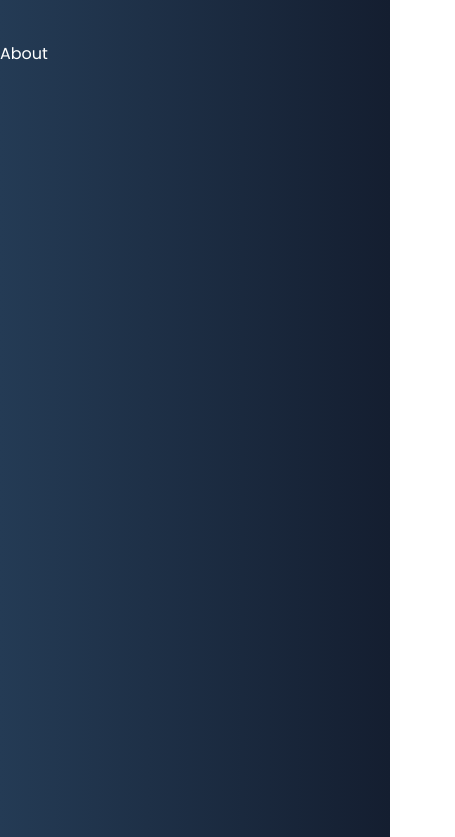
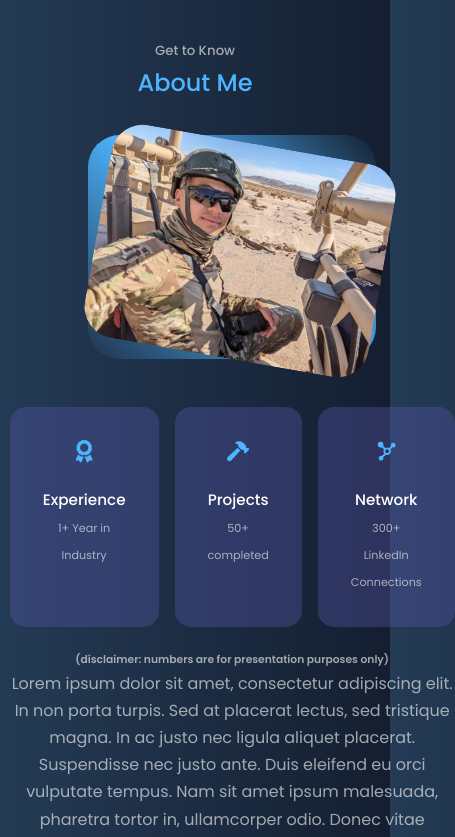
Before and after one commit to business-thiem/portfolio-site-v2, a React (Create React App) app: page / in a window 390 px wide. Shown: the part 900-1737 px from the top of the page, 455 px wide, since content can reach past the window. Built offline with nearby package versions, Linux system fonts and the light colour scheme.

Commit message:
experience section setup

```diff
--- a/src/components/about/About.jsx
+++ b/src/components/about/About.jsx
@@ -1,9 +1,60 @@
 import React from 'react'
 import './about.css'
+import me2 from '../../assets/mil-thiem.jpg'
+import {FaAward} from 'react-icons/fa'
+import {FaHammer} from 'react-icons/fa'
+import {BiSolidNetworkChart} from 'react-icons/bi'
 
 const About = () => {
   return (
-    <section id="about">About</section>
+    <section id="about">
+      <h5>Get to Know </h5>
+      <h2>About Me </h2>
+
+
+
+      <div className="container about__container">
+        <div class="about__me">
+          <div className="about__me-image">
+            <img src={me2} alt="thiem holding camera"/>
+          </div>
+        </div>
+
+
+        <div className="about__content">
+          <div className="about__cards">
+            <article className="about__card">
+              <FaAward className='about__icon'/>
+              <h5>Experience</h5>
+              <small>1+ Year in Industry</small>
+            </article>
+
+            <article className="about__card">
+              <FaHammer className='about__icon'/>
+              <h5>Projects</h5>
+              <small>50+ completed</small>
+            </article>
+
+            <article className="about__card">
+              <BiSolidNetworkChart className='about__icon'/>
+              <h5>Network</h5>
+              <small>300+ LinkedIn Connections</small>
+            </article>
+
+
+
+          </div>
+          <div className="about__text">
+              <p>
+                <h6>&#40;disclaimer: numbers are for presentation purposes only&#41;</h6>
+                Lorem ipsum dolor sit amet, consectetur adipiscing elit. In non porta turpis. Sed at placerat lectus, sed tristique magna. In ac justo nec ligula aliquet placerat. Suspendisse nec justo ante. Duis eleifend eu orci vulputate tempus. Nam sit amet ipsum malesuada, pharetra tortor in, ullamcorper odio. Donec vitae ultrices lectus. Nulla ornare velit sit amet purus egestas, sit amet malesuada urna iaculis.
+              </p>
+
+              <a href="#contact" className="btn btn-primary">Let's Talk</a>
+            </div>
+        </div>
+      </div>
+    </section>
   )
 }
 
--- a/src/components/about/about.css
+++ b/src/components/about/about.css
@@ -0,0 +1,152 @@
+section{
+    margin:0 auto 3rem;
+}
+.about__container {
+    display:grid;
+    grid-template: 35% 50%;
+    gap: 15%;
+    grid-template-columns: 1fr 2fr;
+}
+
+.about__me{
+    width: 100%;
+    /* aspect-ratio: 1/1; */
+    border-radius: 2rem;
+    background: linear-gradient(45deg, transparent, var(--color-primary), transparent);
+    display: grid;
+    place-items:center;
+    width:28rem;
+    height: 21rem;
+    padding-top: .5rem;
+    padding-left: .5rem;
+    grid-column:1;
+    grid-row:1;
+    z-index: 1;
+}
+
+.about__me-image{
+    width:100%;
+    border-radius: 2rem;
+    overflow: hidden;
+    transform: rotate(10deg);
+    width:28rem;
+    transition: .8s;
+    grid-column:1;
+    grid-row:1;
+    z-index: 2;
+}
+
+.about__me-image:hover{
+    transform: rotate(0);
+}
+
+.about__cards {
+    display:grid;
+    grid-template-columns: 1fr 1fr 1fr;
+    gap: 1.5rem;
+}
+
+.about__card{
+    background: var(--color-bg-variant);
+    border: 1px solid transparent;
+    border-radius: 1rem;
+    padding: 2rem;
+    text-align: center;
+    transition: 1s;
+}
+
+.about__card:hover{
+    background:transparent;
+    border-color: var(--color-parimary-variant);
+    cursor: default;
+
+}
+
+.about__icon {
+    color: var(--color-primary);
+    font-size: 1.4rem;
+    margin-bottom: 1rem;
+}
+
+.about__card h5{
+    font-size: 0.95rem;
+}
+
+.about__card small{
+    font-size: 0.7rem;
+    color: var(--color-light);
+}
+
+.about__text {
+    grid-template-columns: max-content;
+}
+
+.about__content p{
+    margin: 2rem 0 2.6rem;
+    color: var(--color-light)
+}
+
+/* ================= MEDIA QUERIES (Additional Fixes) ================= */
+@media screen and (max-width: 1200px){
+    section{
+        width:95%;
+    }
+
+    .about__me{
+        width:22rem;
+        height: 17rem;
+    }
+
+    .about__me-image{
+        width:22rem;
+    }
+}
+
+/* ================= MEDIA QUERIES (MEDIUM DEVICES) ================= */
+@media screen and (max-width: 1024px){
+    .about__container{
+        grid-template-columns: 1fr;
+        gap:0;
+    }
+
+    .about__me{
+        width:25rem;
+        height:18rem;
+        margin: 2rem auto 4rem;
+    }
+    .about__me-image{
+        width:25rem;
+    }
+
+    .about__content p{
+        margin: 1rem 0 1.5rem;
+    }
+}
+
+
+/* ================= MEDIA QUERIES (SMALL DEVICES) ================= */
+@media screen and (max-width: 600px){
+    .about__me{
+        margin:0 auto 3rem;
+        width:18rem;
+        height: 14rem;
+    }
+
+    .about__me-image{
+        width:18rem;
+    }
+
+    .about__cards{
+        grid-template-columns: 1fr 1fr 1fr;
+        gap: 1rem;
+    }
+
+
+    .about__content{
+        text-align: center;
+    }
+
+    .about__content p{
+        margin: 1.5rem 0;
+    }
+}
--- a/src/components/experience/Experience.jsx
+++ b/src/components/experience/Experience.jsx
@@ -1,10 +1,29 @@
 import React from 'react'
 import './experience.css'
+import {BsPatchCheckFill} from 'react-icons/bs'
 
 const Experience = () => {
   return (
     <section id="experience">
+      <h5>Skills I have</h5>
+      <h2>My Experience</h2>
 
+
+      <div className="container experience__container">
+        <div className="experience__frontend">
+          <h3>Frontend Development</h3>
+          <div className="experience__content">
+            <article className="experience__details">
+              <BsPatchCheckFill />
+              <h4>HTML</h4>
+              <small className="text-light">Experienced</small>
+            </article>
+          </div>
+        </div>
+        <div className="experience__backend">
+
+        </div>
+      </div>
     </section>
   )
 }
--- a/src/components/header/header.css
+++ b/src/components/header/header.css
@@ -66,7 +66,9 @@ header {
 /* ================= MEDIA QUERIES (MEDIUM DEVICES) ================= */
 @media screen and (max-width: 1024px){
     header{
-        height: 68vh;
+        width:90%;
+        height: 100vh;
+        margin:0 auto 3rem;
     }
     section{
         margin-top: 6rem;
@@ -77,7 +79,9 @@ header {
 /* ================= MEDIA QUERIES (SMALL DEVICES) ================= */
 @media screen and (max-width: 600px){
     header{
+        width:80%;
         height:100vh;
+        margin:0 auto 3rem;
     }
 
     .header__socials,.scroll__down{
--- a/src/components/nav/Nav.jsx
+++ b/src/components/nav/Nav.jsx
@@ -13,9 +13,9 @@ const Nav = () => {
     <nav>
       <a href="#" onClick={() => setActiveNav('#')} className={activeNav === '#' ? 'active' : ''}> <HiHome/> </a>
       <a href="#about" onClick={() => setActiveNav('#about')} className={activeNav === '#about' ? 'active' : ''} > <FaUserCircle/> </a>
-      <a href="#experience"> <FaBookOpen/> </a>
-      <a href="#services"> <MdDesignServices/> </a>
-      <a href="#contact"> <BiSolidMessageAltDetail/> </a>
+      <a href="#experience" onClick={() => setActiveNav('#experience')} className={activeNav === '#experience' ? 'active' : ''} > <FaBookOpen/> </a>
+      <a href="#services" onClick={() => setActiveNav('#services')} className={activeNav === '#services' ? 'active' : ''} > <MdDesignServices/> </a>
+      <a href="#contact" onClick={() => setActiveNav('#contact')} className={activeNav === '#contact' ? 'active' : ''}> <BiSolidMessageAltDetail/> </a>
     </nav>
   )
 }
--- a/src/index.css
+++ b/src/index.css
@@ -13,7 +13,7 @@
 
 :root {
     --color-bg: #1f1f38;
-    --color-bg-variant: #2c2c6c;
+    --color-bg-variant: #5555a760;
     --color-primary: #4db5ff;
     --color-primary-variant: rgba(77,181,255,0.4);
     --color-white: #fff;
@@ -44,7 +44,6 @@ body{
     background: #141E30;  /* fallback for old browsers */
     background: -webkit-linear-gradient(to right, #243B55, #141E30);  /* Chrome 10-25, Safari 5.1-6 */
     background: linear-gradient(to right, #243B55, #141E30); /* W3C, IE 10+/ Edge, Firefox 16+, Chrome 26+, Opera 12+, Safari 7+ */
-
 }
 
 /* ================= GENERAL STYLES ================= */
@@ -64,10 +63,10 @@ h1{
 
 section{
     margin-top: 8rem;
-    height: 100vh;
+    height: 120vh;
 }
 
-section > h2, section > h5{
+section > h2, section > h5, section > h6{
     text-align: center;
     color: var(--color-light);
 }
```
